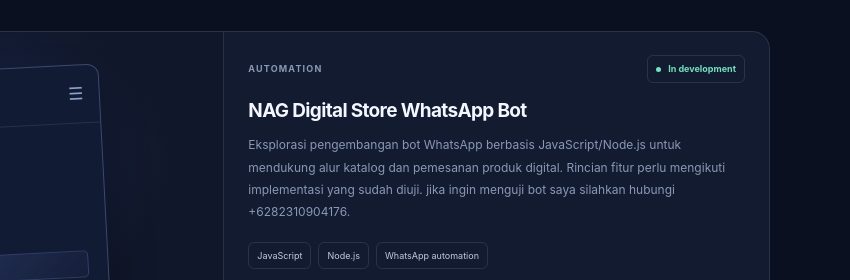
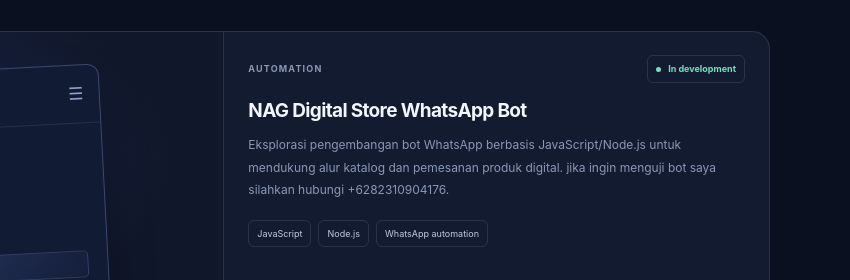
Before and after one commit to alleyfs/cihuyy, a plain HTML site: page index.html in a window 1280 px wide. Shown: the part 2440-2720 px from the top of the page, 430-1280 px from the left. Drawn offline with Linux system fonts and the light colour scheme.

Commit message:
Remove duplicate project body in index.html
Removed duplicate project body content for the NAG Digital Store WhatsApp Bot.

```diff
--- a/index.html
+++ b/index.html
@@ -163,7 +163,7 @@
               <div class="store-screen"><div class="mini-screen-top"><span class="mini-brand"><span class="mini-brand-icon">N</span> NAG DIGITAL STORE</span><span class="mini-menu-lines">☰</span></div><div class="mini-screen-content"><span class="mini-pill">DIGITAL GOODS</span><strong>One store.<br>Many possibilities.</strong><div class="mini-product-row"><i></i><i></i><i></i></div><span class="mini-button"></span></div></div>
               <span class="visual-label">PROJECT / 001</span>
             </div>
-            <div class="project-body"><div class="project-meta"><span class="project-type">AUTOMATION</span><span class="status-tag status-progress"><span></span> In development</span></div><h3>NAG Digital Store WhatsApp Bot</h3><p>Eksplorasi pengembangan bot WhatsApp berbasis JavaScript/Node.js untuk mendukung alur katalog dan pemesanan produk digital. Rincian fitur perlu mengikuti implementasi yang sudah diuji. jika ingin menguji bot saya silahkan hubungi +6282310904176.</p><div class="tag-list"><span>JavaScript</span><span>Node.js</span><span>WhatsApp automation</span></div><div class="project-links"><span class="link-muted">Hubungi +6282310904176</span></div></div>
+            <div class="project-body"><div class="project-meta"><span class="project-type">AUTOMATION</span><span class="status-tag status-progress"><span></span> In development</span></div><h3>NAG Digital Store WhatsApp Bot</h3><p>Eksplorasi pengembangan bot WhatsApp berbasis JavaScript/Node.js untuk mendukung alur katalog dan pemesanan produk digital. jika ingin menguji bot saya silahkan hubungi +6282310904176.</p><div class="tag-list"><span>JavaScript</span><span>Node.js</span><span>WhatsApp automation</span></div><div class="project-links"><span class="link-muted">Hubungi +6282310904176</span></div></div>
           </article>
 
           <article class="project-card reveal">
```
